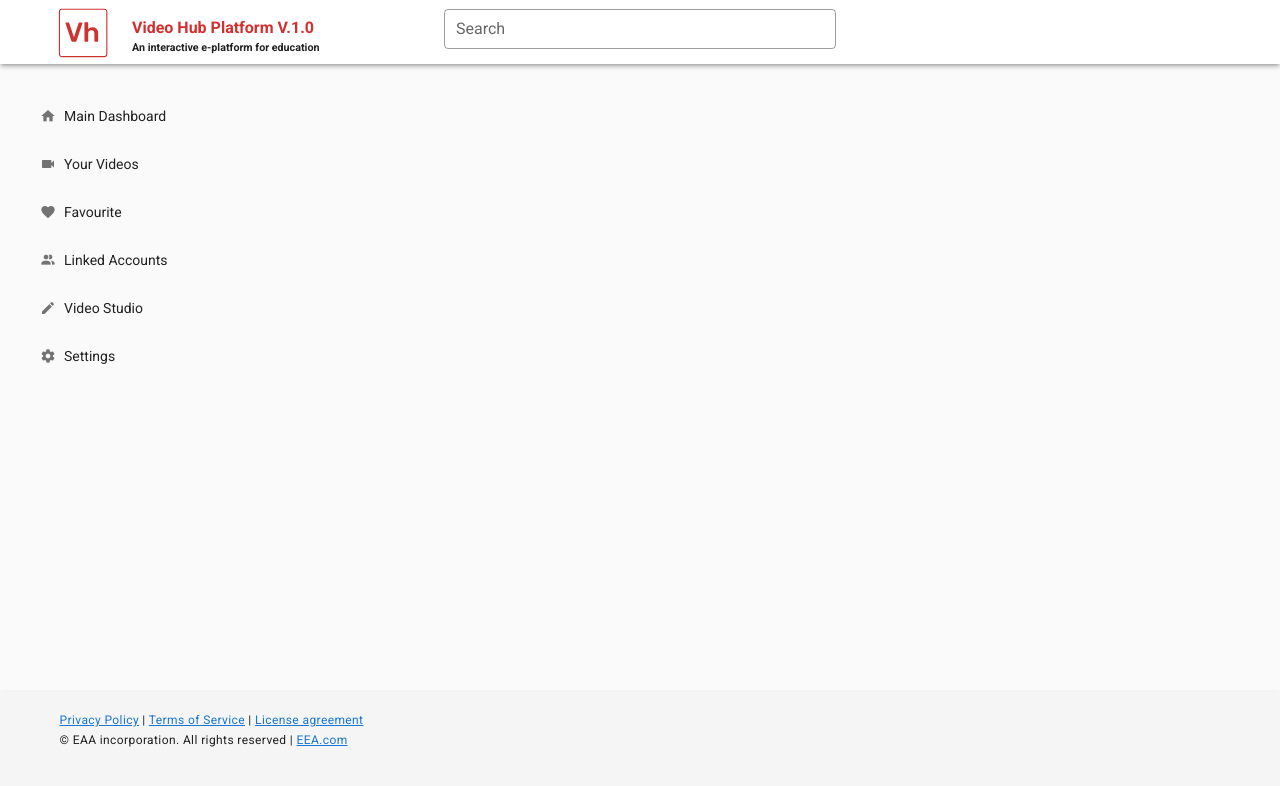
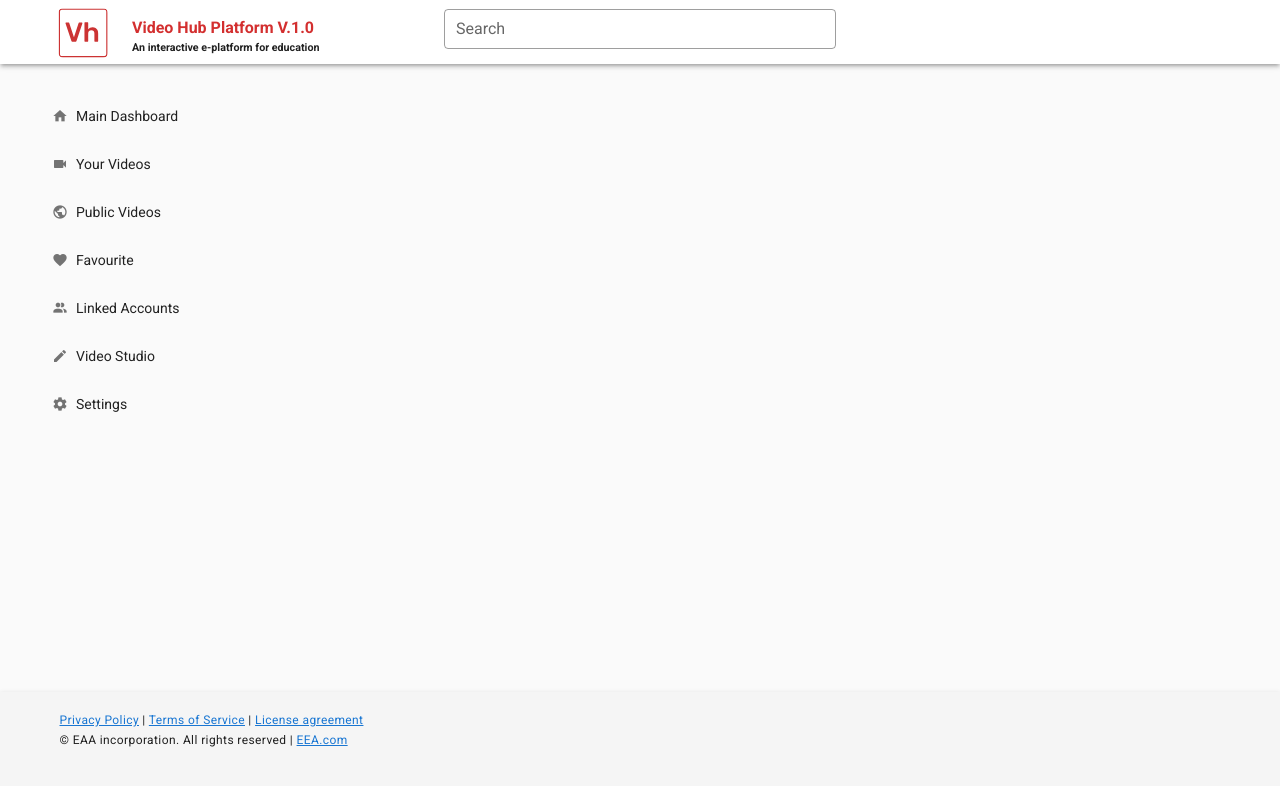
Before and after one commit to programmer-alijameel2020/video-hub-front, a Vue app: page /Main/dashboard in a window 1280 px wide. Shown: the top 786 px of the page. Built offline with nearby package versions, Linux system fonts and the light colour scheme.

Commit message:
--sidebar modification

```diff
--- a/src/components/Sidebar.vue
+++ b/src/components/Sidebar.vue
@@ -1,5 +1,5 @@
 <template>
-  <v-list dense right class="mt-2 pa-md-2 px-md-3 pa-0 text-left transparent">
+  <v-list dense right class="mt-2 pa-md-2 px-md-6 pa-0 text-left transparent">
     <v-list-item-group v-model="selectedItem">
       <v-list-item
         v-for="(item, i) in items"
@@ -46,6 +46,12 @@ export default {
           title: "Your Videos",
           icon: "mdi-video",
           route: "/user/dashboard/new-record",
+        },
+
+        {
+          title: "Public Videos",
+          icon: "mdi-earth",
+          route: "/user/dashboard/display-data",
         },
 
         {
--- a/src/components/UpperDivision.vue
+++ b/src/components/UpperDivision.vue
@@ -37,8 +37,11 @@
       <v-list nav dense>
         <v-list-item-group>
           <v-list-item v-for="(item, i) in items" :key="i" :to="item.route">
+            <v-icon v-text="item.icon" small></v-icon>
             <v-list-item-content>
-              <v-list-item-title>{{ item.name }}</v-list-item-title>
+              <v-list-item-title class="ps-2">{{
+                item.title
+              }}</v-list-item-title>
             </v-list-item-content>
           </v-list-item>
         </v-list-item-group>
@@ -55,39 +58,42 @@ export default {
       tab: null,
       items: [
         {
-          id: 1,
-          name: "Home",
-          route: "firstPage",
+          title: "Main Dashboard",
+          icon: "mdi-home",
+          route: "/user/dashboard/main",
+        },
+        {
+          title: "Your Videos",
+          icon: "mdi-video",
+          route: "/user/dashboard/new-record",
         },
 
         {
-          id: 2,
-          name: "Services",
-          route: "",
+          title: "Public Videos",
+          icon: "mdi-earth",
+          route: "/user/dashboard/display-data",
         },
 
         {
-          id: 3,
-          name: "Pricing",
-          route: "",
+          title: "Favourite",
+          icon: "mdi-heart",
+          route: "/user/dashboard/display-data",
         },
 
         {
-          id: 4,
-          name: "Clientes",
-          route: "",
+          title: "Linked Accounts",
+          icon: "mdi-account-multiple",
+          route: "/user/dashboard/report-data",
         },
-
         {
-          id: 5,
-          name: "Sign-in",
-          route: "contact",
+          title: "Video Studio",
+          icon: "mdi-pencil",
+          route: "/user/dashboard/user-activity",
         },
-
         {
-          id: 6,
-          name: "About and Contact",
-          route: "about",
+          title: "Settings",
+          icon: "mdi-cog",
+          route: "/user/dashboard/user-settings",
         },
       ],
       subitems: [
--- a/src/views/User/Main.vue
+++ b/src/views/User/Main.vue
@@ -3,7 +3,11 @@
     <UpperDivision />
     <v-container :fluid="fluidState" class="contain-body mt-1">
       <v-row>
-        <v-col cols="12" class="sidebar">
+        <v-col
+          cols="12"
+          class="sidebar"
+          v-show="this.$vuetify.breakpoint.mdAndUp"
+        >
           <Sidebar />
         </v-col>
         <v-col cols="12" md="10" sm="12" lg="10">
```
